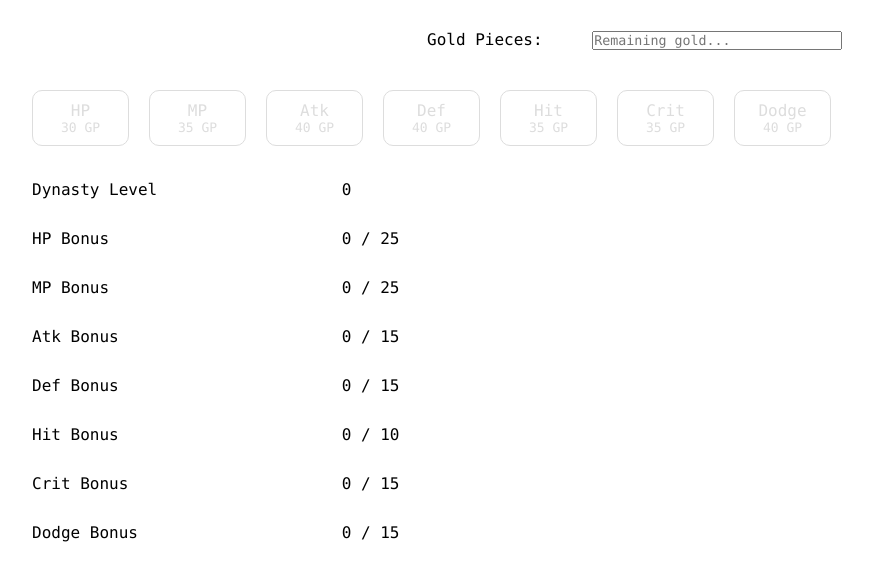
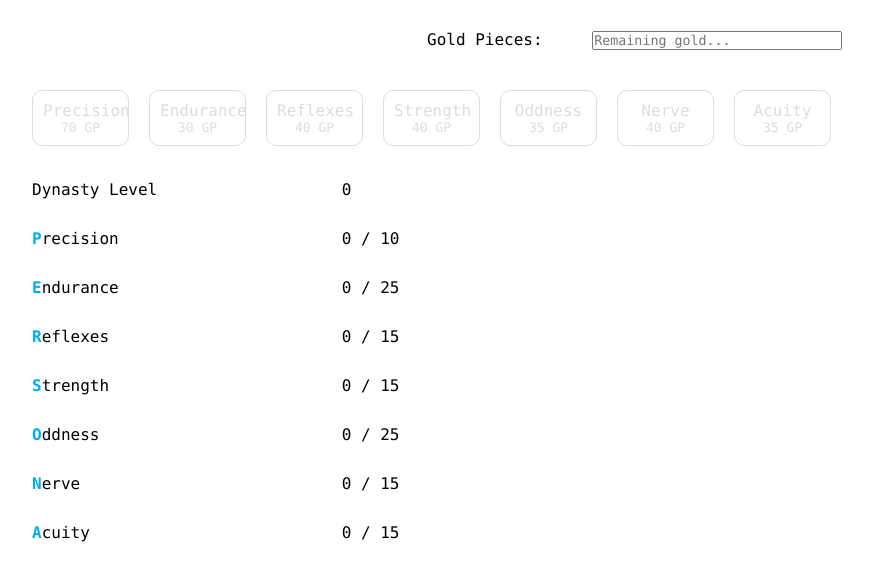
Before and after one commit to bigjimbeef/blaventure-builds, a plain HTML site: page index.html in a window 1280 px wide. Shown: the whole page, without its empty margins (8-881 px from the left). Drawn offline with nearby package versions, Linux system fonts and the light colour scheme.

Commit message:
New patch notes.

```diff
--- a/index.css
+++ b/index.css
@@ -83,3 +83,8 @@ div.info-section div.label {
 	margin-left: 	10px;
 	margin-right:	100px;
 }
+
+strong {
+	color:			#00AEEF;
+	font-weight:	bold;
+}
--- a/index.html
+++ b/index.html
@@ -14,33 +14,34 @@
 				<input name="gold" type="text" placeholder="Remaining gold..." />
 			</div>
 			<div id="buttons">
-				<div class="button noselect hp" data-stat="hp">
-					<div>HP</div>
+
+				<div class="button noselect precision" data-stat="precision">
+					<div>Precision</div>
+					<div class="noselect cost" data-base="50">0</div>
+				</div>
+				<div class="button noselect endurance" data-stat="endurance">
+					<div>Endurance</div>
 					<div class="noselect cost" data-base="10">0</div>
 				</div>
-				<div class="button noselect mp" data-stat="mp">
-					<div>MP</div>
+				<div class="button noselect reflexes" data-stat="reflexes">
+					<div>Reflexes</div>
+					<div class="noselect cost" data-base="20">0</div>
+				</div>
+				<div class="button noselect strength" data-stat="strength">
+					<div>Strength</div>
+					<div class="noselect cost" data-base="20">0</div>
+				</div>
+				<div class="button noselect oddness" data-stat="oddness">
+					<div>Oddness</div>
 					<div class="noselect cost" data-base="15">0</div>
 				</div>
-				<div class="button noselect atk" data-stat="atk">
-					<div>Atk</div>
+				<div class="button noselect nerve" data-stat="nerve">
+					<div>Nerve</div>
 					<div class="noselect cost" data-base="20">0</div>
 				</div>
-				<div class="button noselect def" data-stat="def">
-					<div>Def</div>
-					<div class="noselect cost" data-base="20">0</div>
-				</div>
-				<div class="button noselect hit" data-stat="hit">
-					<div>Hit</div>
+				<div class="button noselect acuity" data-stat="acuity">
+					<div>Acuity</div>
 					<div class="noselect cost" data-base="15">0</div>
-				</div>
-				<div class="button noselect crit" data-stat="crit">
-					<div>Crit</div>
-					<div class="noselect cost" data-base="15">0</div>
-				</div>
-				<div class="button noselect dodge" data-stat="dodge">
-					<div>Dodge</div>
-					<div class="noselect cost" data-base="20">0</div>
 				</div>
 			</div>
 			<div id="info">
@@ -49,47 +50,48 @@
 					<div class="data level">0</div>
 				</div>
 				<div class="info-section">
-					<div class="label">HP Bonus</div>
-					<div class="data hp">0</div>
+					<div class="label"><strong>P</strong>recision</div>
+					<div class="data precision">0</div>
 					<span>/</span>
-					<div class="data hpMax">25</div>
+					<div class="data precisionMax">10</div>
 				</div>
 				<div class="info-section">
-					<div class="label">MP Bonus</div>
-					<div class="data mp">0</div>
+					<div class="label"><strong>E</strong>ndurance</div>
+					<div class="data endurance">0</div>
 					<span>/</span>
-					<div class="data mpMax">25</div>
+					<div class="data enduranceMax">25</div>
 				</div>
 				<div class="info-section">
-					<div class="label">Atk Bonus</div>
-					<div class="data atk">0</div>
+					<div class="label"><strong>R</strong>eflexes</div>
+					<div class="data reflexes">0</div>
 					<span>/</span>
-					<div class="data atkMax">15</div>
+					<div class="data reflexesMax">15</div>
 				</div>
 				<div class="info-section">
-					<div class="label">Def Bonus</div>
-					<div class="data def">0</div>
+					<div class="label"><strong>S</strong>trength</div>
+					<div class="data strength">0</div>
 					<span>/</span>
-					<div class="data defMax">15</div>
+					<div class="data strengthMax">15</div>
 				</div>
 				<div class="info-section">
-					<div class="label">Hit Bonus</div>
-					<div class="data hit">0</div>
+					<div class="label"><strong>O</strong>ddness</div>
+					<div class="data oddness">0</div>
 					<span>/</span>
-					<div class="data hitMax">10</div>
+					<div class="data oddnessMax">25</div>
 				</div>
 				<div class="info-section">
-					<div class="label">Crit Bonus</div>
-					<div class="data crit">0</div>
+					<div class="label"><strong>N</strong>erve</div>
+					<div class="data nerve">0</div>
 					<span>/</span>
-					<div class="data critMax">15</div>
+					<div class="data nerveMax">15</div>
 				</div>
 				<div class="info-section">
-					<div class="label">Dodge Bonus</div>
-					<div class="data dodge">0</div>
+					<div class="label"><strong>A</strong>cuity</div>
+					<div class="data acuity">0</div>
 					<span>/</span>
-					<div class="data dodgeMax">15</div>
+					<div class="data acuityMax">15</div>
 				</div>
+
 			</div>
 		</div>
 	</body>
--- a/index.js
+++ b/index.js
@@ -12,7 +12,7 @@ function getBaseCostByLevel() {
 }
 
 //
-// statName: e.g. "hp", "mp" etc.
+// statName: e.g. "endurance", "oddness" etc.
 //
 function setCostByBonusLevel(statName) {
 
@@ -52,13 +52,13 @@ function setCostByBonusLevel(statName) {
 
 function setAllCosts() {
 
-	setCostByBonusLevel("hp");
-	setCostByBonusLevel("mp");
-	setCostByBonusLevel("atk");
-	setCostByBonusLevel("def");
-	setCostByBonusLevel("hit");
-	setCostByBonusLevel("crit");
-	setCostByBonusLevel("dodge");
+	setCostByBonusLevel("endurance");
+	setCostByBonusLevel("oddness");
+	setCostByBonusLevel("strength");
+	setCostByBonusLevel("nerve");
+	setCostByBonusLevel("precision");
+	setCostByBonusLevel("acuity");
+	setCostByBonusLevel("reflexes");
 }
 
 function resetSingleStat(statName) {
@@ -70,13 +70,13 @@ function resetCalculator() {
 
 	$("#info div.data.level").text(0);
 
-	resetSingleStat("hp");
-	resetSingleStat("mp");
-	resetSingleStat("atk");
-	resetSingleStat("def");
-	resetSingleStat("hit");
-	resetSingleStat("crit");
-	resetSingleStat("dodge");
+	resetSingleStat("endurance");
+	resetSingleStat("oddness");
+	resetSingleStat("strength");
+	resetSingleStat("nerve");
+	resetSingleStat("precision");
+	resetSingleStat("acuity");
+	resetSingleStat("reflexes");
 
 	setAllCosts();
 }
@@ -126,7 +126,8 @@ function bindEvents() {
 
 $(document).ready(function() {
 
+	bindEvents();
+
 	setAllCosts();
 
-	bindEvents();
 });
```
